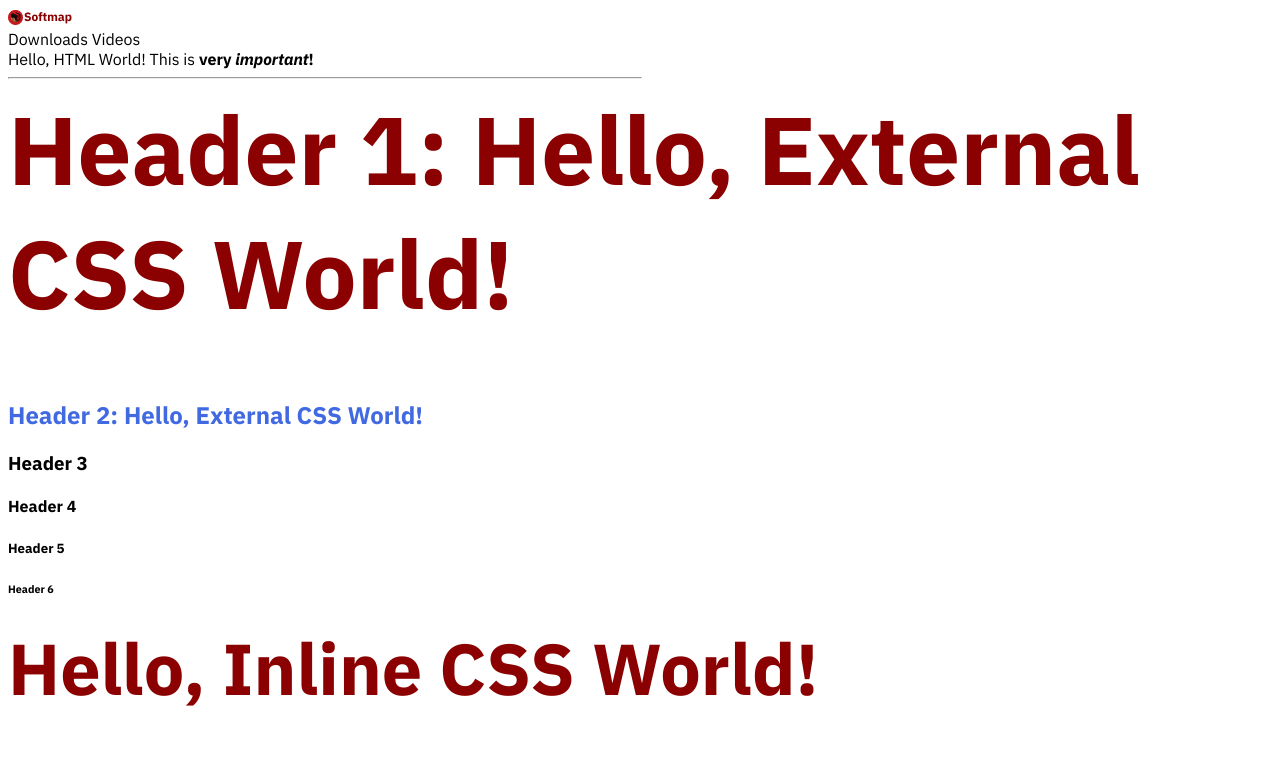
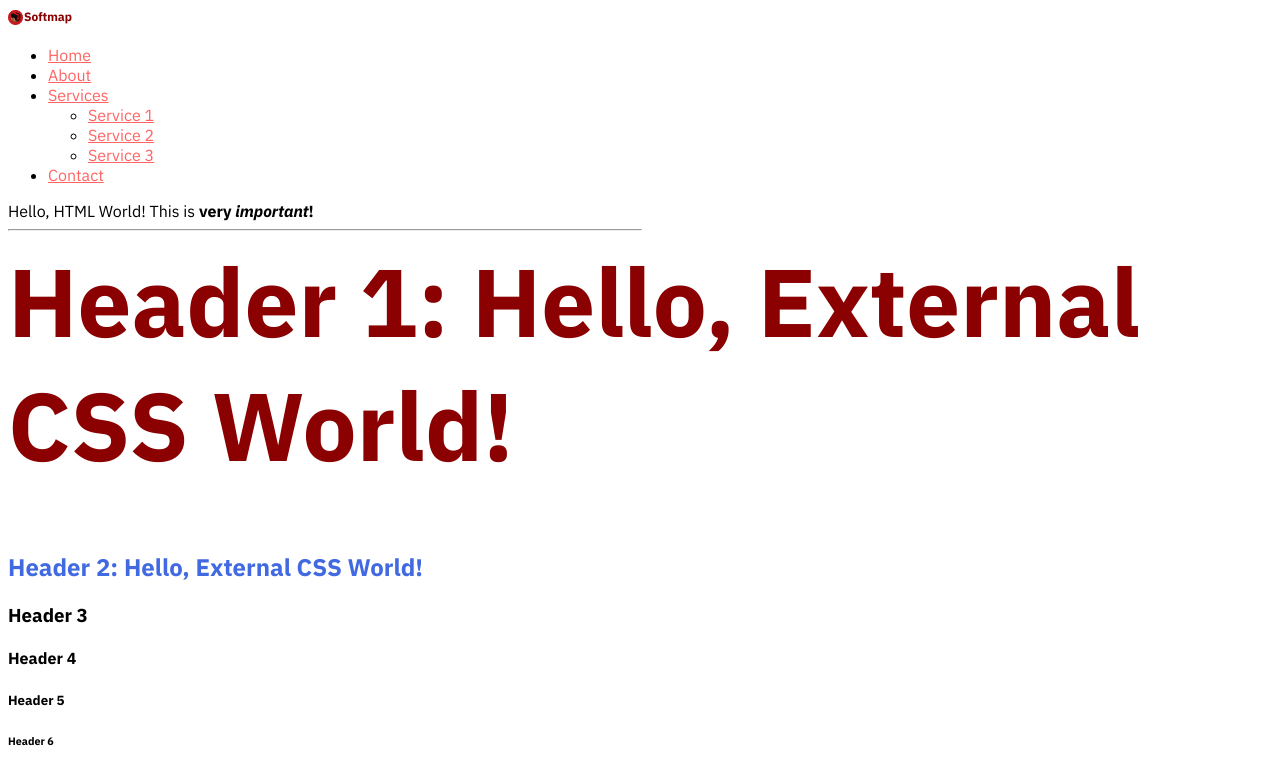
Before and after one commit to SoftmapYT/softmapyt.github.io, a plain HTML site: page indexreplacement.html in a window 1280 px wide. Shown: the top 766 px of the page. Drawn offline with Linux system fonts and the light colour scheme.

Commit message:
Update indexreplacement.html

```diff
--- a/indexreplacement.html
+++ b/indexreplacement.html
@@ -17,8 +17,34 @@
 			<a href="/"><img src="files/graphics/images/logos/v2.png" alt="Softmap Site Logo"></a>
 		</header>
 		<nav>
-			Downloads Videos
+			<ul>
+			  <li><a href="#">Home</a></li>
+			  <li><a href="#">About</a></li>
+			  <li class="dropdown">
+				<a href="#" class="dropdown-toggle">Services</a>
+				<ul class="dropdown-menu">
+				  <li><a href="#">Service 1</a></li>
+				  <li><a href="#">Service 2</a></li>
+				  <li><a href="#">Service 3</a></li>
+				</ul>
+			  </li>
+			  <li><a href="#">Contact</a></li>
+			</ul>
 		</nav>
+		<script>
+			const dropdownToggle = document.querySelectorAll('.dropdown-toggle');
+			const dropdownMenu = document.querySelectorAll('.dropdown-menu');
+
+			dropdownToggle.forEach((toggle, index) => {
+  				toggle.addEventListener('mouseover', () => {
+    				dropdownMenu[index].style.display = 'block';
+  				});
+
+  				toggle.addEventListener('mouseout', () => {
+  					dropdownMenu[index].style.display = 'none';
+  				});
+			});
+		</script>
 		Hello, HTML World! This is <strong>very <em>important</em>!</strong>
 		<hr align="left" width="50%">
 		<h1>Header 1: Hello, External CSS World!</h1>
```
